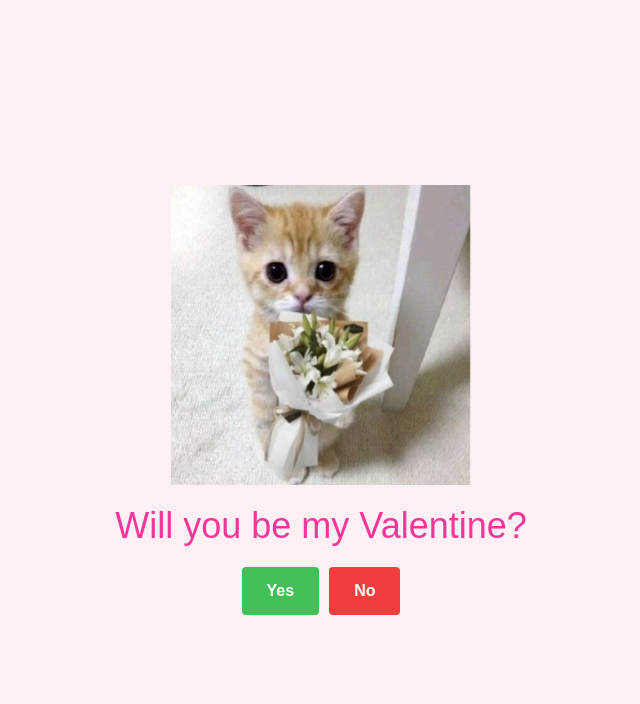
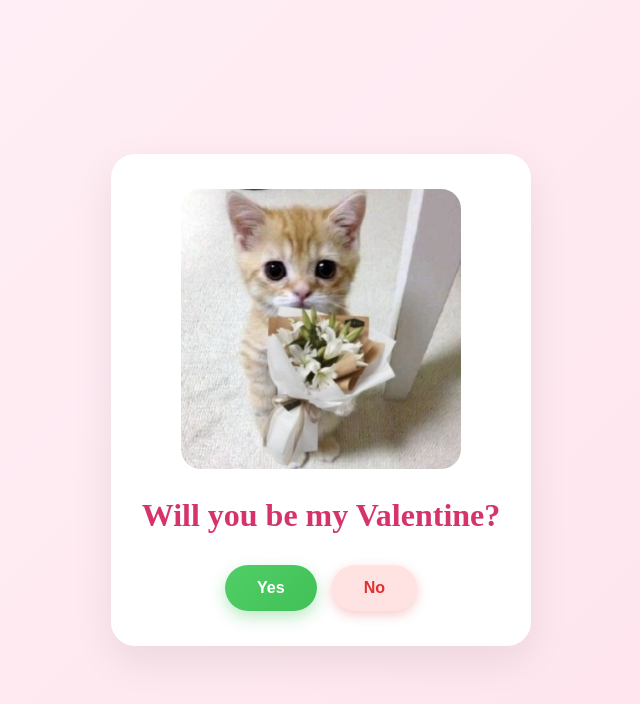
Before and after one commit to saeed-112/valentine2, a plain HTML site: page index.html in a window 1280 px wide. Shown: the whole page, without its empty margins (319-959 px from the left). Drawn offline with Linux system fonts and the light colour scheme; a web font is replaced by a local one.

Commit message:
Update style.css

```diff
--- a/style.css
+++ b/style.css
@@ -9,62 +9,72 @@ html {
 }
 
 body {
-  background-color: #fff0f6;
-  font-family: "Protest Riot", sans-serif;
+  min-height: 100vh;
+  background: linear-gradient(135deg, #fff0f6, #ffe3ec);
+  font-family: "Playfair Display", serif;
+  display: flex;
+  justify-content: center;
+  align-items: center;
 }
 
 .container {
-  height: 100vh;
-  margin: 0 auto;
-
-  display: flex;
-  flex-direction: column;
-  align-items: center;
-  justify-content: center;
+  background: white;
+  padding: 3.5rem 3rem;
+  border-radius: 2.4rem;
+  box-shadow: 0 1.5rem 4rem rgba(0, 0, 0, 0.08);
+  max-width: 42rem;
+  width: 90%;
+  text-align: center;
 }
 
 .cat-img {
-  width: 30rem;
-  height: 30rem;
-  margin-bottom: 2rem;
+  width: min(28rem, 75vw);
+  height: min(28rem, 75vw);
+  object-fit: cover;
+  border-radius: 2rem;
+  margin-bottom: 2.5rem;
 }
 
 .title {
-  font-size: 3.6rem;
-  color: #f53699;
-  text-align: center;
-  margin-bottom: 2rem;
+  font-size: 3.2rem;
+  font-weight: 700;
+  color: #d6336c;
+  margin-bottom: 3rem;
+  line-height: 1.2;
 }
 
 .buttons {
   display: flex;
-  flex-wrap: wrap;
-  align-items: center;
+  gap: 1.5rem;
   justify-content: center;
-
-  gap: 1rem;
 }
 
 .btn {
-  padding: 1.5rem 2.5rem;
+  padding: 1.4rem 3.2rem;
+  border-radius: 999px;
   border: none;
-  border-radius: 4px;
-
-  color: white;
   font-size: 1.6rem;
   font-weight: 600;
   cursor: pointer;
-  display: inline-block;
+  transition: transform 0.15s ease, box-shadow 0.15s ease;
 }
 
 .btn--yes {
-  background-color: #40c057;
+  background: linear-gradient(135deg, #51cf66, #40c057);
+  color: white;
+  box-shadow: 0 0.6rem 1.6rem rgba(64, 192, 87, 0.35);
+}
+
+.btn--yes:hover {
+  transform: translateY(-2px);
 }
 
 .btn--no {
-  background-color: #f03e3e;
+  background: #ffe3e3;
+  color: #e03131;
+  box-shadow: 0 0.4rem 1.2rem rgba(224, 49, 49, 0.25);
 }
 
-.hidden {
-  display: none;
+.btn--no:hover {
+  transform: translateY(-2px);
 }
```
